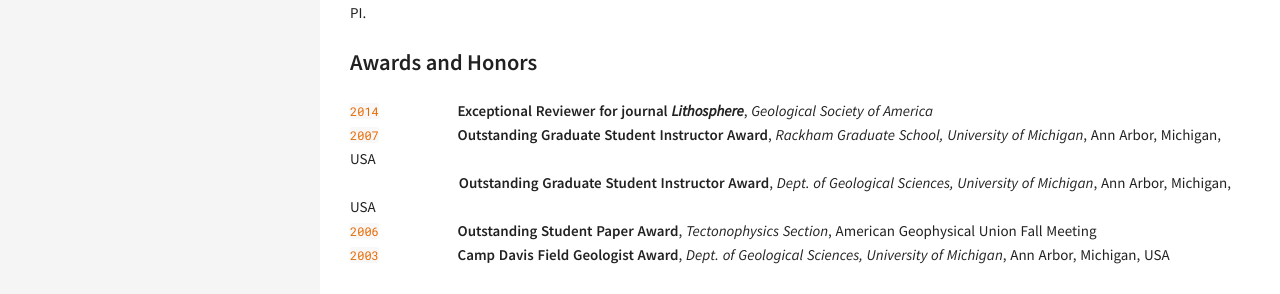
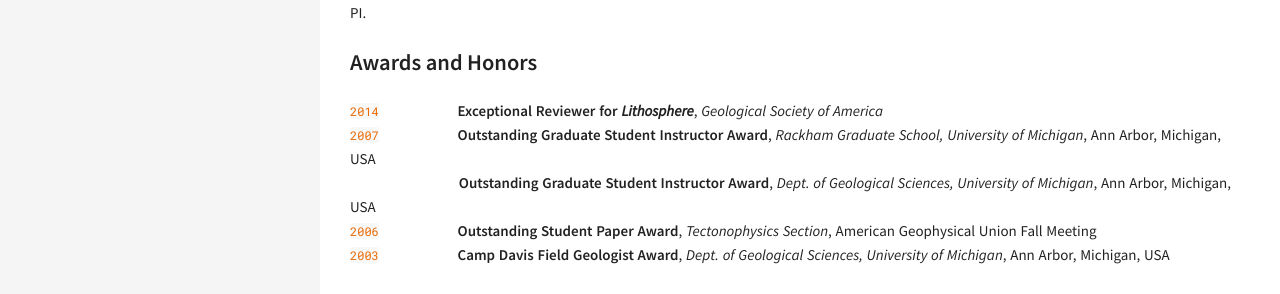
Before and after one commit to z0del/davewhipp.github.io, a Jekyll site: the page built from cv.md, in a window 1280 px wide. Shown: the part 1335-1629 px from the top of the page. Built offline with Jekyll 4.4.1, drawn with Linux system fonts in a browser that asks for light colours.

Commit message:
Minor formatting

````diff
--- a/cv.md
+++ b/cv.md
@@ -46,7 +46,7 @@ Research group: [https://wiki.helsinki.fi/x/3xjABg](https://wiki.helsinki.fi/x/3
 ```2014``` &nbsp;&nbsp;&nbsp;&nbsp;&nbsp;&nbsp;&nbsp;&nbsp;&nbsp;&nbsp;&nbsp;&nbsp;&nbsp;&nbsp;&nbsp;&nbsp;&nbsp;&nbsp;&nbsp;&nbsp;**Dept. of Geosciences and Geography internal infrastructure funding**, *University of Helsinki*, Helsinki, Finland, 120,000€. Sole PI.
 
 ### Awards and Honors
-```2014``` &nbsp;&nbsp;&nbsp;&nbsp;&nbsp;&nbsp;&nbsp;&nbsp;&nbsp;&nbsp;&nbsp;&nbsp;&nbsp;&nbsp;&nbsp;&nbsp;&nbsp;&nbsp;&nbsp;&nbsp;**Exceptional Reviewer for journal *Lithosphere***, *Geological Society of America*<br/>
+```2014``` &nbsp;&nbsp;&nbsp;&nbsp;&nbsp;&nbsp;&nbsp;&nbsp;&nbsp;&nbsp;&nbsp;&nbsp;&nbsp;&nbsp;&nbsp;&nbsp;&nbsp;&nbsp;&nbsp;&nbsp;**Exceptional Reviewer for *Lithosphere***, *Geological Society of America*<br/>
 ```2007``` &nbsp;&nbsp;&nbsp;&nbsp;&nbsp;&nbsp;&nbsp;&nbsp;&nbsp;&nbsp;&nbsp;&nbsp;&nbsp;&nbsp;&nbsp;&nbsp;&nbsp;&nbsp;&nbsp;&nbsp;**Outstanding Graduate Student Instructor Award**, *Rackham Graduate School, University of Michigan*, Ann Arbor, Michigan, USA<br/>
 &nbsp;&nbsp;&nbsp;&nbsp;&nbsp;&nbsp;&nbsp;&nbsp;&nbsp;&nbsp;&nbsp;&nbsp;&nbsp;&nbsp;&nbsp;&nbsp;&nbsp;&nbsp;&nbsp;&nbsp;&nbsp;&nbsp;&nbsp;&nbsp;&nbsp;&nbsp;&nbsp;&nbsp;&nbsp;**Outstanding Graduate Student Instructor Award**, *Dept. of Geological Sciences, University of Michigan*, Ann Arbor, Michigan, USA<br/>
 ```2006``` &nbsp;&nbsp;&nbsp;&nbsp;&nbsp;&nbsp;&nbsp;&nbsp;&nbsp;&nbsp;&nbsp;&nbsp;&nbsp;&nbsp;&nbsp;&nbsp;&nbsp;&nbsp;&nbsp;&nbsp;**Outstanding Student Paper Award**, *Tectonophysics Section*, American Geophysical Union Fall Meeting<br/>
````
